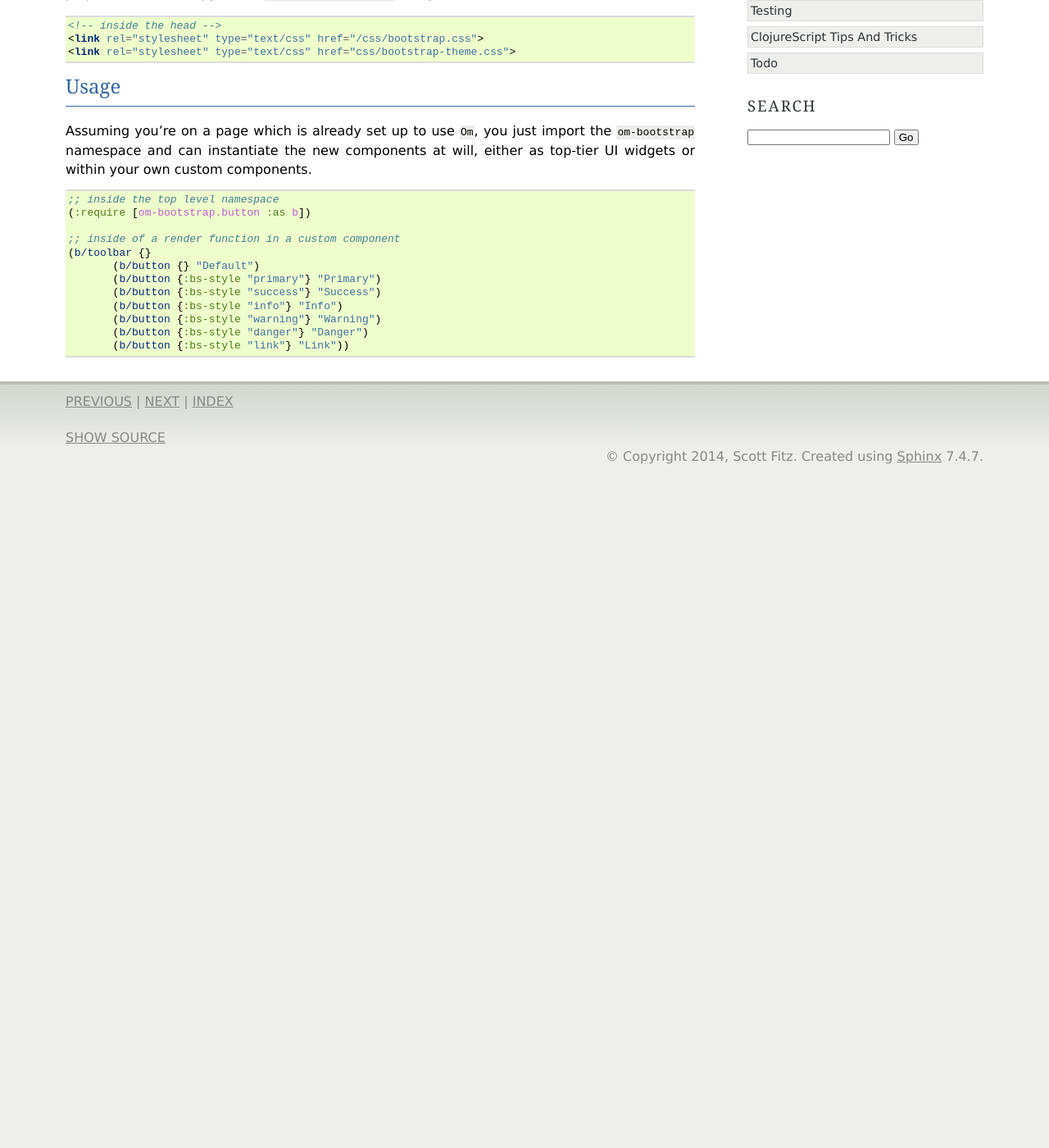
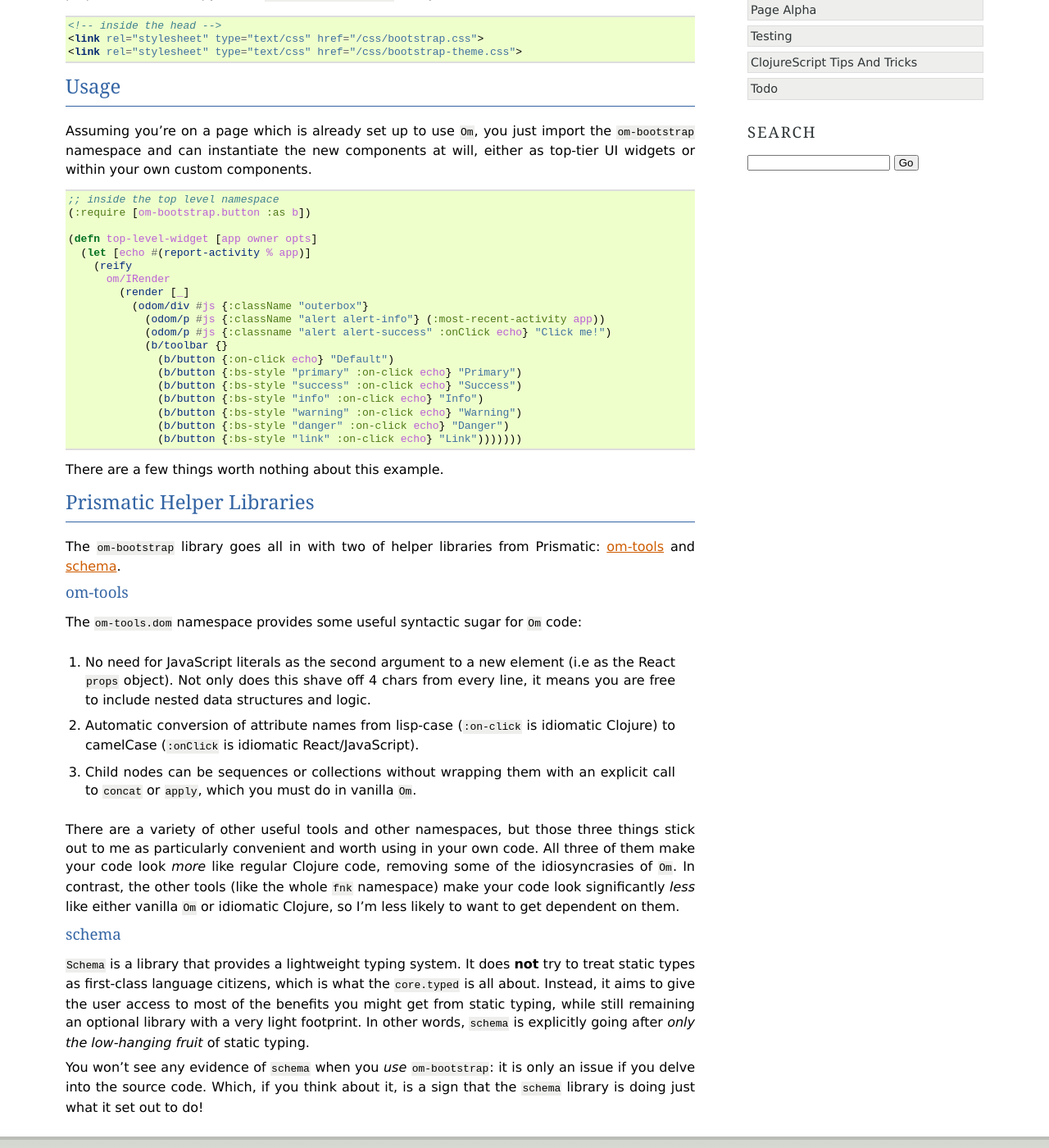
Before and after one commit to doctorwidget/clui-om, a Sphinx documentation site: the page built from doc/om-bootstrap.rst, in a window 1280 px wide and 1400 px high, scrolled down 443 px. Shown: the whole window at 82% size. Built offline with Sphinx 7.4.7, drawn with Linux system fonts in a browser that asks for light colours; before the commit the page ends 1021 px from its top, so only the background shows below that; some of the changed text lies outside the part shown.

```diff
--- a/doc/om-bootstrap.rst
+++ b/doc/om-bootstrap.rst
@@ -35,7 +35,7 @@ could also load it direct from a CDN.
 
     <!-- inside the head -->
     <link rel="stylesheet" type="text/css" href="/css/bootstrap.css">
-    <link rel="stylesheet" type="text/css" href="css/bootstrap-theme.css">
+    <link rel="stylesheet" type="text/css" href="/css/bootstrap-theme.css">
 
 
 Usage
@@ -50,12 +50,71 @@ either as top-tier UI widgets or within your own custom components.
     ;; inside the top level namespace
     (:require [om-bootstrap.button :as b])
 
-    ;; inside of a render function in a custom component
-    (b/toolbar {}
-           (b/button {} "Default")
-           (b/button {:bs-style "primary"} "Primary")
-           (b/button {:bs-style "success"} "Success")
-           (b/button {:bs-style "info"} "Info")
-           (b/button {:bs-style "warning"} "Warning")
-           (b/button {:bs-style "danger"} "Danger")
-           (b/button {:bs-style "link"} "Link"))
+    (defn top-level-widget [app owner opts]
+      (let [echo #(report-activity % app)]
+        (reify
+          om/IRender
+            (render [_]
+              (odom/div #js {:className "outerbox"}
+                (odom/p #js {:className "alert alert-info"} (:most-recent-activity app))
+                (odom/p #js {:classname "alert alert-success" :onClick echo} "Click me!")
+                (b/toolbar {}
+                  (b/button {:on-click echo} "Default")
+                  (b/button {:bs-style "primary" :on-click echo} "Primary")
+                  (b/button {:bs-style "success" :on-click echo} "Success")
+                  (b/button {:bs-style "info" :on-click echo} "Info")
+                  (b/button {:bs-style "warning" :on-click echo} "Warning")
+                  (b/button {:bs-style "danger" :on-click echo} "Danger")
+                  (b/button {:bs-style "link" :on-click echo} "Link")))))))
+
+
+There are a few things worth nothing about this example.
+
+Prismatic Helper Libraries
+-----------------------------
+
+The ``om-bootstrap`` library goes all in with two of  helper libraries
+from Prismatic: `om-tools`_ and `schema`_.
+
+.. _`om-tools`: https://github.com/Prismatic/om-tools
+
+.. _`schema`: https://github.com/Prismatic/schema
+
+
+om-tools
+............
+
+The ``om-tools.dom`` namespace provides some useful syntactic sugar for ``Om`` code:
+
+#. No need for JavaScript literals as the second argument to a new element (i.e
+   as the React ``props`` object). Not only does this shave off 4 chars from
+   every line, it means you are free to include nested data structures and logic.
+
+#. Automatic conversion of attribute names from lisp-case (``:on-click`` is
+   idiomatic Clojure) to camelCase (``:onClick`` is idiomatic React/JavaScript).
+
+#. Child nodes can be sequences or collections without wrapping them with an explicit call to
+   ``concat`` or ``apply``, which you must do in vanilla ``Om``.
+
+There are a variety of other useful tools and other namespaces, but those three
+things stick out to me as particularly convenient and worth using in your own
+code. All three of them make your code look *more* like regular Clojure code,
+removing some of the idiosyncrasies of ``Om``. In contrast, the other tools
+(like the whole ``fnk`` namespace) make your code look significantly *less* like
+either vanilla ``Om`` or idiomatic Clojure, so I'm less likely to want to get
+dependent on them.
+
+
+schema
+.............
+
+``Schema`` is a library that provides a lightweight typing system. It does
+**not** try to treat static types as first-class language citizens, which is
+what the ``core.typed`` is all about. Instead, it aims to give the user access
+to most of the benefits you might get from static typing, while still remaining
+an optional library with a very light footprint. In other words, ``schema`` is
+explicitly going after *only the low-hanging fruit* of static typing.
+
+You won't see any evidence of ``schema`` when you *use* ``om-bootstrap``: it is
+only an issue if you delve into the source code. Which, if you think about it,
+is a sign that the ``schema`` library is doing just what it set out to do!
--- a/resources/public/html/bootstrap.html
+++ b/resources/public/html/bootstrap.html
@@ -3,7 +3,7 @@
       <title>Window Title</title>
       <link rel="stylesheet" type="text/css" href="/css/clui_om.css">
       <link rel="stylesheet" type="text/css" href="/css/bootstrap.css">
-      <link rel="stylesheet" type="text/css" href="css/bootstrap-theme.css">
+      <link rel="stylesheet" type="text/css" href="/css/bootstrap-theme.css">
       <meta http-equiv="Content-type" content="text/html; charset=utf-8" />
   </head>
   <body>
```
Also changed, not shown: resources/public/html/home.tpl.html (+4 -14 lines), resources/public/html/page-alpha.tpl.html (added, +21 -0 lines), 6 other files.
